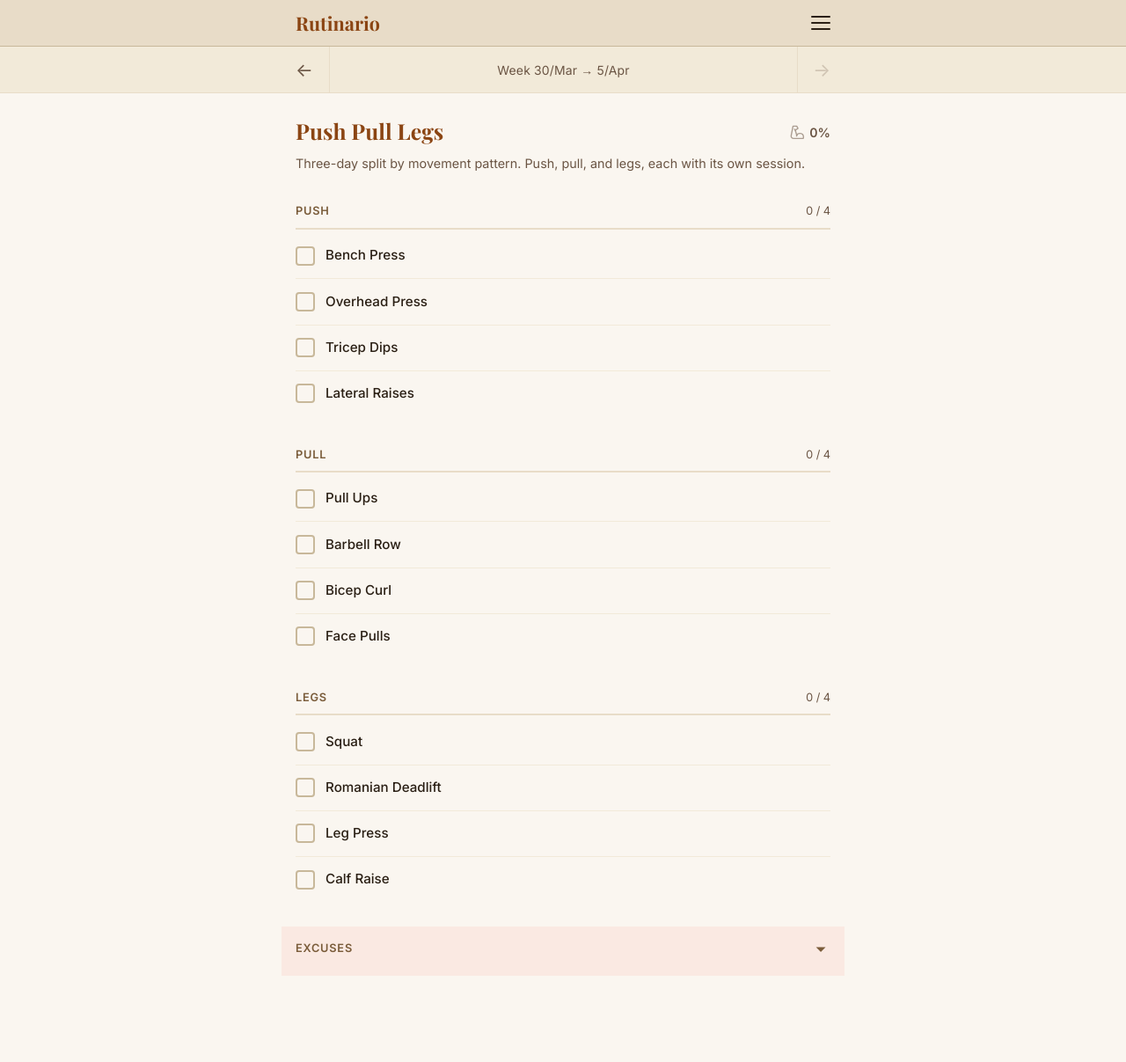
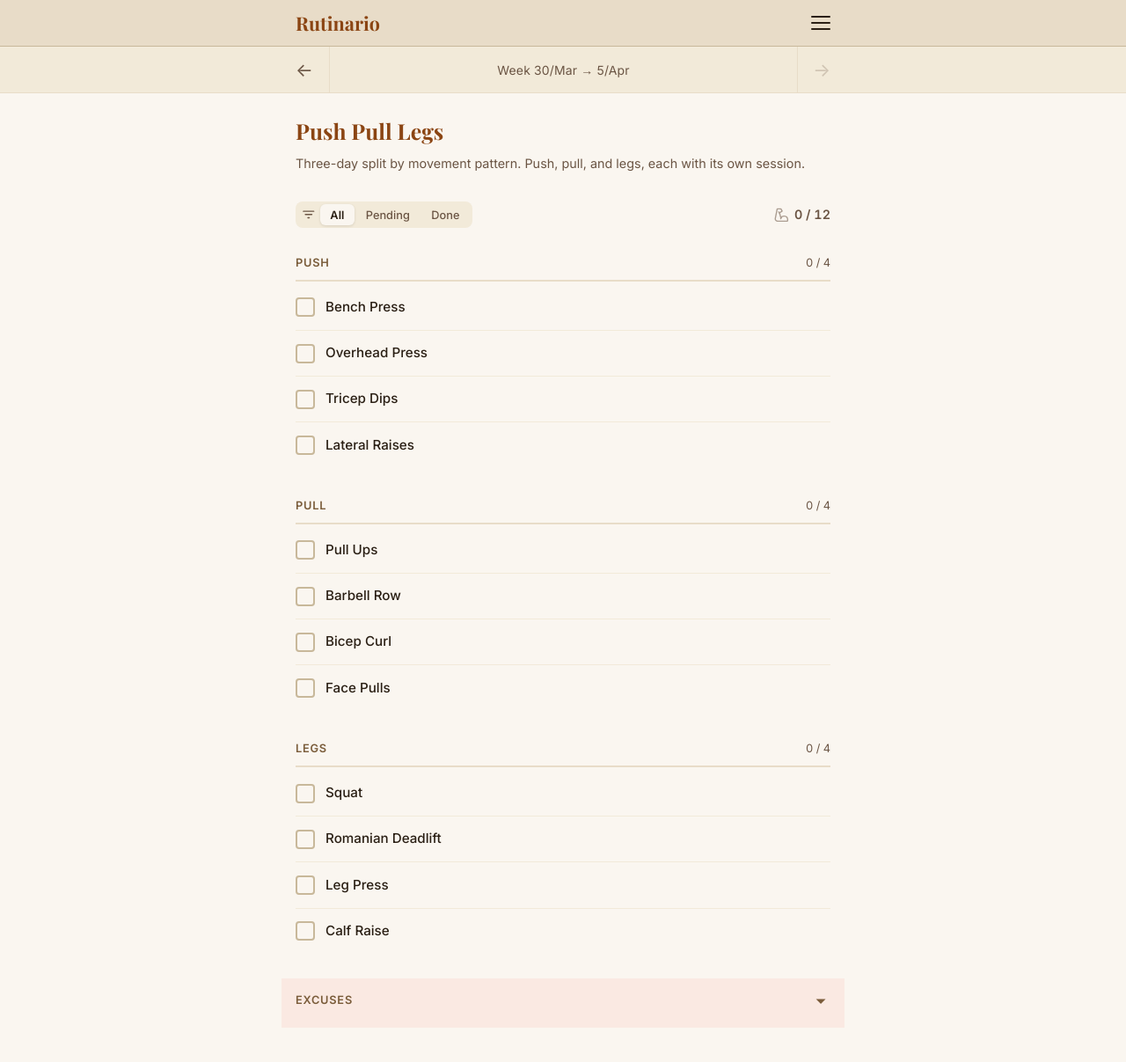
Before and after one commit to fermin-silva/rutinario, a Jekyll site: the page built from _routines/ppl.md, in a window 1280 px wide and 1248 px high. Shown: the top 1207 px of the window at 88% size. Built offline with Jekyll 4.4.1, drawn with Linux system fonts in a browser that asks for light colours.

Commit message:
Refactor filter bar UI and improve code quality (#6)
- Remove redundant button styles from .filter-tab (already inherited from base.css)
- Replace IIFE loop pattern with forEach for cleaner filter tab listeners
- Fix indentation inconsistency in HTML template
- All functionality preserved; only code quality improvements

Co-authored-by: Fermin Silva <fermin@pomelo.la>
Co-authored-by: Claude Haiku 4.5 <noreply@anthropic.com>

```diff
--- /dev/null
+++ b/_includes/rutina-filter-icon.html
@@ -0,0 +1,5 @@
+<svg class="filter-icon" viewBox="0 0 24 24" aria-hidden="true" focusable="false" fill="none" xmlns="http://www.w3.org/2000/svg">
+  <path d="M4 7H20" stroke="currentColor" stroke-width="2" stroke-linecap="round" stroke-linejoin="round"/>
+  <path d="M7 12L17 12" stroke="currentColor" stroke-width="2" stroke-linecap="round" stroke-linejoin="round"/>
+  <path d="M11 17H13" stroke="currentColor" stroke-width="2" stroke-linecap="round" stroke-linejoin="round"/>
+</svg>
--- a/_layouts/rutina-routine.html
+++ b/_layouts/rutina-routine.html
@@ -9,6 +9,15 @@ week_label:
 section_excuses:
   en: Excuses
   es: Excusas
+filter_all:
+  en: All
+  es: Todo
+filter_pending:
+  en: Pending
+  es: Pendiente
+filter_completed:
+  en: Done
+  es: Hecho
 ---
 
 <div class="routine-page" data-slug="{{ page.slug }}"
@@ -23,11 +32,6 @@ section_excuses:
         data-i18n-es="{{ page.name.es | default: page.name }}">
       {{ page.name.en | default: page.name }}
     </h1>
-    <div class="routine-status" aria-live="polite">
-      {% assign percentage_logo = page['percentage-logo'] | default: 'muscle' %}
-      {% include rutina-percentage-symbols.html percentage_logo=percentage_logo %}
-      <span class="routine-progress">0%</span>
-    </div>
   </div>
   {% if page.desc %}
   <div class="routine-desc truncated">
@@ -38,6 +42,26 @@ section_excuses:
     {% endfor %}
   </div>
   {% endif %}
+
+  <div class="filter-bar">
+    <div class="filter-tabs" role="group">
+      {% include rutina-filter-icon.html %}
+      <button class="filter-tab is-active" data-filter="all"
+              data-i18n-en="{{ layout.filter_all.en }}"
+              data-i18n-es="{{ layout.filter_all.es }}">{{ layout.filter_all.en }}</button>
+      <button class="filter-tab" data-filter="pending"
+              data-i18n-en="{{ layout.filter_pending.en }}"
+              data-i18n-es="{{ layout.filter_pending.es }}">{{ layout.filter_pending.en }}</button>
+      <button class="filter-tab" data-filter="completed"
+              data-i18n-en="{{ layout.filter_completed.en }}"
+              data-i18n-es="{{ layout.filter_completed.es }}">{{ layout.filter_completed.en }}</button>
+    </div>
+    <div class="routine-status" aria-live="polite">
+      {% assign percentage_logo = page['percentage-logo'] | default: 'muscle' %}
+      {% include rutina-percentage-symbols.html percentage_logo=percentage_logo %}
+      <span class="routine-progress">0 / 0</span>
+    </div>
+  </div>
 
   {% assign excuses = site.data.excuses %}
 
--- a/assets/css/rutina.css
+++ b/assets/css/rutina.css
@@ -153,7 +153,6 @@ body {
 }
 
 .routine-status {
-  margin-left: auto;
   display: inline-flex;
   align-items: center;
   white-space: nowrap;
@@ -182,6 +181,57 @@ body {
   --truncate-height: 2.8rem;
   --truncate-fade: var(--beige-100);
   margin-bottom: 1.5rem;
+}
+
+.filter-icon {
+  display: block;
+  width: 1.1rem;
+  height: 1.1rem;
+  flex: 0 0 auto;
+  color: var(--ink-light);
+  margin-left: 0.2rem;
+  margin-right: 0.15rem;
+}
+
+.filter-bar {
+  display: flex;
+  align-items: center;
+  justify-content: space-between;
+  position: sticky;
+  top: calc(52px + env(safe-area-inset-top));
+  z-index: 90;
+  background: var(--beige-100);
+  padding: 0.5rem 0;
+  margin-bottom: 0.75rem;
+}
+
+.filter-tabs {
+  display: flex;
+  align-items: center;
+  background: var(--beige-200);
+  border-radius: 8px;
+  padding: 3px;
+  gap: 2px;
+}
+
+.filter-tab {
+  font-size: 0.8rem;
+  font-weight: 500;
+  color: var(--ink-light);
+  border-radius: 6px;
+  padding: 0.3rem 0.7rem;
+  transition: background 0.15s, color 0.15s;
+}
+
+.filter-tab:hover {
+  color: var(--ink);
+}
+
+.filter-tab.is-active {
+  background: var(--beige-100);
+  color: var(--ink);
+  font-weight: 600;
+  box-shadow: 0 1px 3px rgba(42, 31, 20, 0.12);
 }
 
 .routine-subtitle {
--- a/assets/js/rutina-app.js
+++ b/assets/js/rutina-app.js
@@ -389,6 +389,8 @@
     var collapsibleSection = routinePage.querySelector('.exercise-section[data-collapsible]');
     var collapsibleToggle = collapsibleSection && collapsibleSection.querySelector('.section-header');
     var routineStatus = routinePage.querySelector('.routine-status');
+    var filterTabs = routinePage.querySelectorAll('.filter-tab');
+    var currentFilter = 'all';
 
     if (collapsibleSection && collapsibleToggle) {
       var collapsibleToggleIcon = collapsibleToggle.querySelector('.section-toggle-icon');
@@ -408,6 +410,16 @@
 
       updateCollapsibleSection();
     }
+
+    [].forEach.call(filterTabs, function (tab) {
+      tab.addEventListener('click', function () {
+        currentFilter = tab.dataset.filter;
+        [].forEach.call(filterTabs, function (t) {
+          t.classList.toggle('is-active', t === tab);
+        });
+        applyFilter();
+      });
+    });
 
     function getCurrentISOWeek() {
       return utils.getISOWeek(utils.getWeekMondayFromOffset(baseMonday, weekOffset));
@@ -445,12 +457,23 @@
       }
     }
 
+    function applyFilter() {
+      var items = routinePage.querySelectorAll('.exercise-item[data-state-group="exercises"]');
+      for (var i = 0; i < items.length; i++) {
+        var item = items[i];
+        var checked = item.classList.contains('checked');
+        var show = currentFilter === 'all' ||
+                   (currentFilter === 'pending' && !checked) ||
+                   (currentFilter === 'completed' && checked);
+        item.style.display = show ? '' : 'none';
+      }
+    }
+
     function updateProgress(snapshot) {
       if (progressEl) {
         weekStore.syncProgress(snapshot.progress);
-        progressEl.textContent = snapshot.progress.pct + '%';
+        progressEl.textContent = snapshot.progress.checked + ' / ' + snapshot.progress.total;
       }
-
       applyStatusClasses(routineStatus, snapshot.status);
     }
 
@@ -487,6 +510,7 @@
 
       updateSectionCounters();
       updateProgress(snapshot);
+      applyFilter();
     }
 
     weekOffset = resolveInitialWeekOffset();
```
